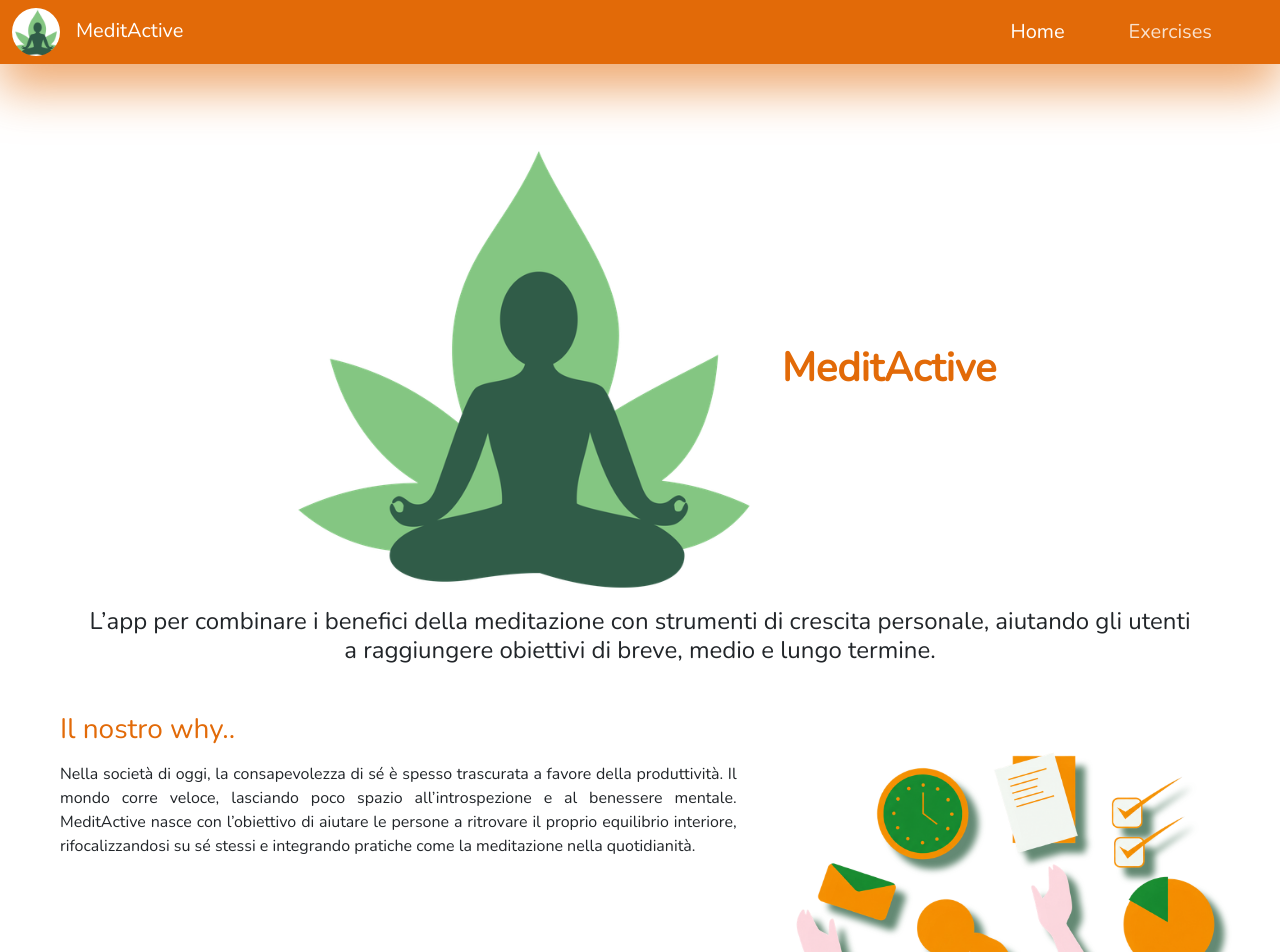
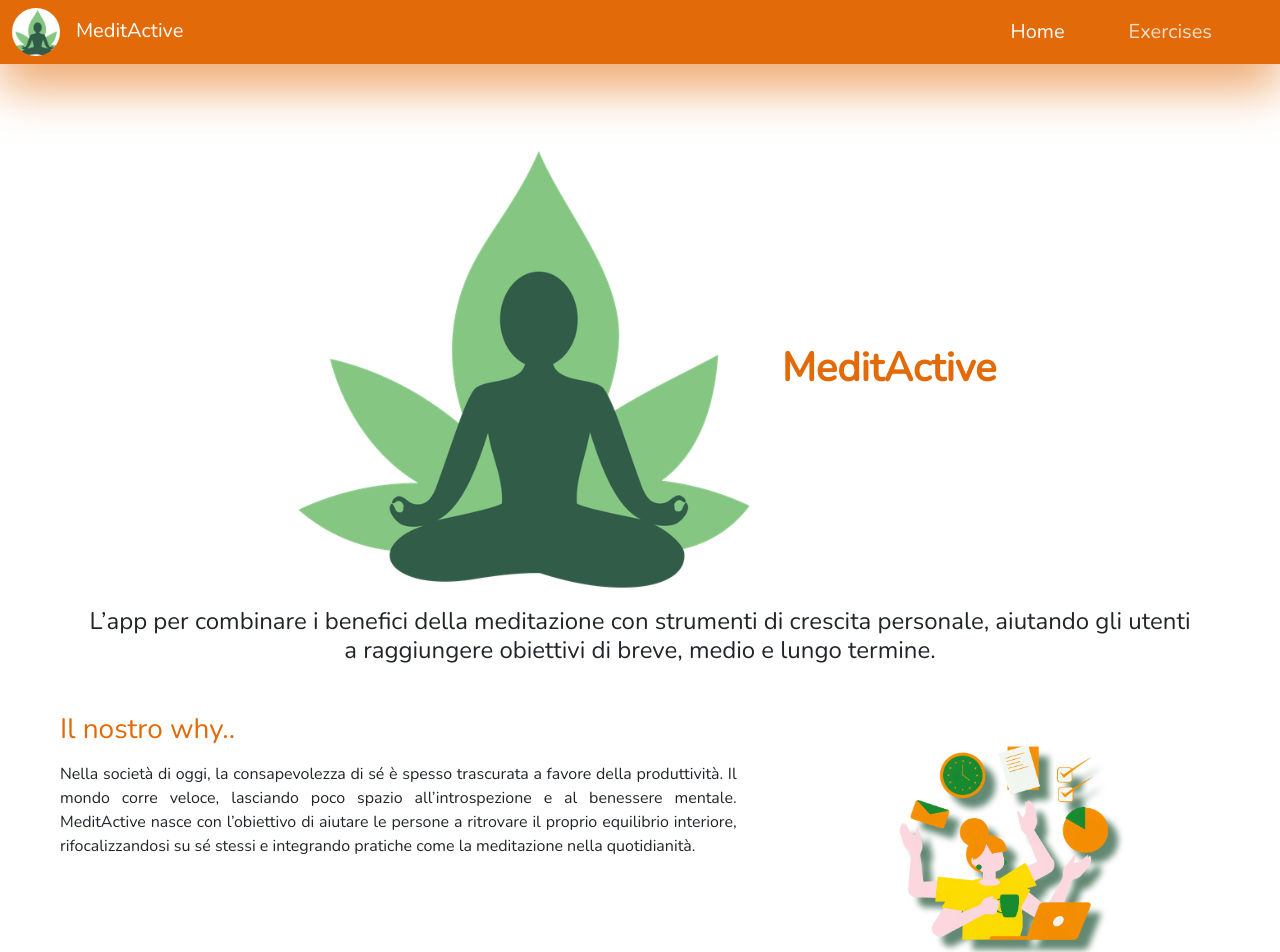
Before and after one commit to FabryPostRock/MeditActiveReact, a React (Vite) app: page / in a window 1280 px wide. Shown: the top 952 px of the page. Built offline with nearby package versions, Linux system fonts and the light colour scheme.

Commit message:
adjusted images size

```diff
--- a/src/components/homeConcept.tsx
+++ b/src/components/homeConcept.tsx
@@ -17,11 +17,15 @@
                   imageOnLeft ? 'float-md-start p-4 pe-md-5 ps-md-0' : 'float-md-end p-4 ps-md-5 pe-md-0'
                 }`}
               >
-                <img
-                  className="img-fluid d-block mx-auto concept-image-shadow rounded p-0 h-auto"
-                  src={concept.image.src}
-                  alt={concept.image.alt}
-                />
+                <div className="d-flex flex-row justify-content-center">
+                  <div className="col-8 col-lg-6">
+                    <img
+                      className="img-fluid d-block mx-auto concept-image-shadow rounded p-0 h-auto"
+                      src={concept.image.src}
+                      alt={concept.image.alt}
+                    />
+                  </div>
+                </div>
               </div>
 
               <div className="text-justify mb-4">
```
